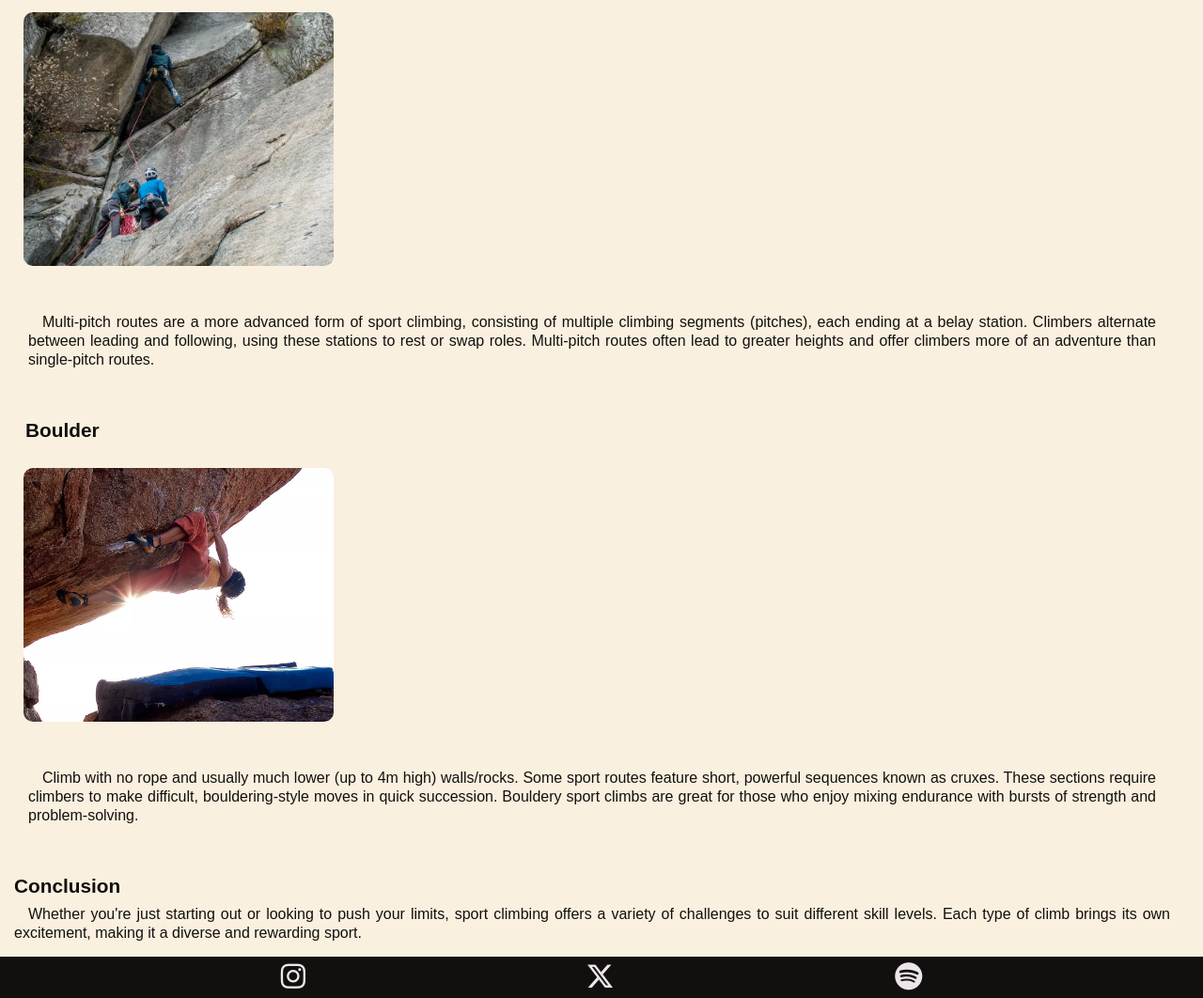
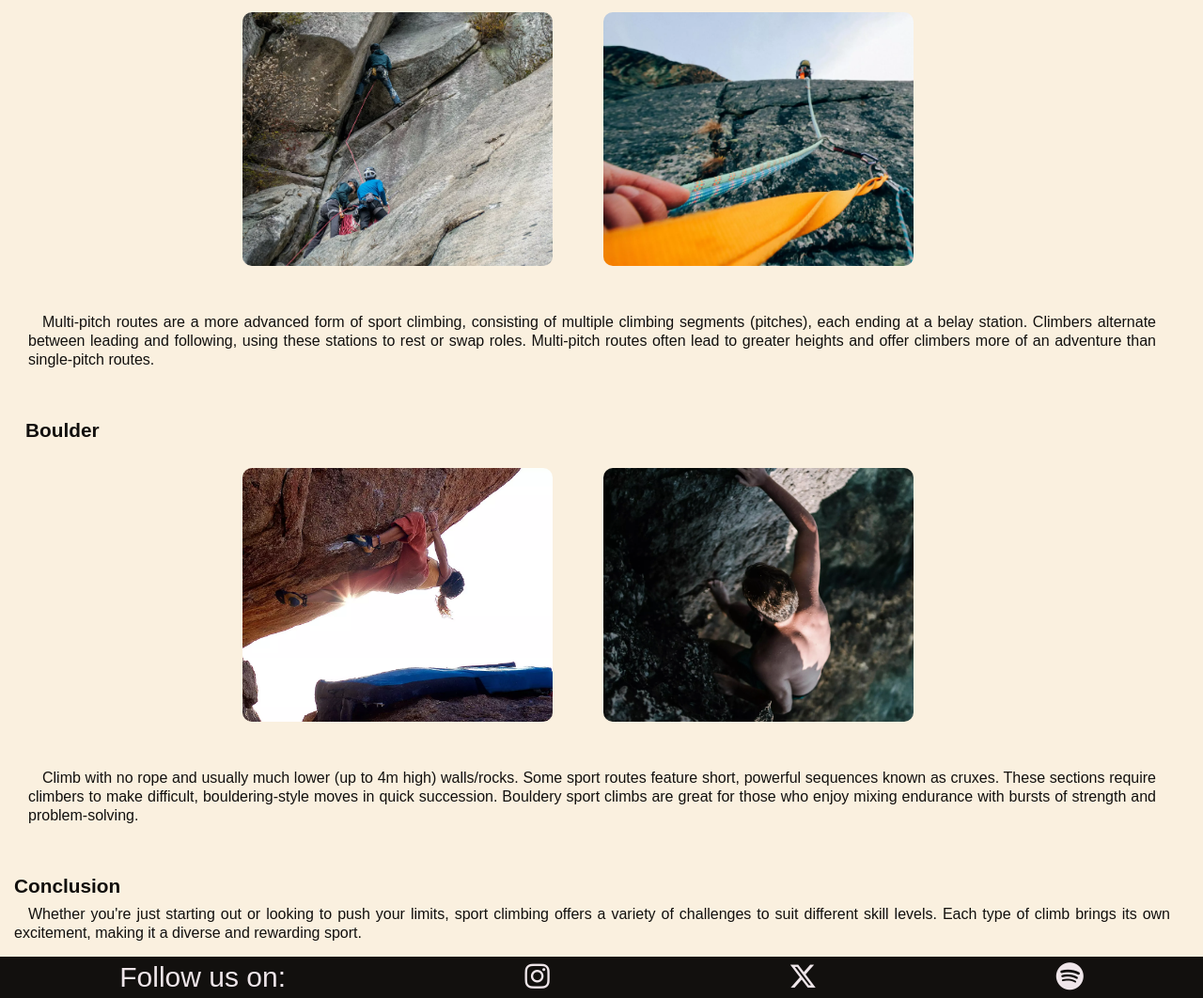
Before and after one commit to mariaciceri/first_project, a plain HTML site: page climb-types.html in a window 1280 px wide. Shown: the part 1052-2114 px from the top of the page at 94% size. Drawn offline with Linux system fonts and the light colour scheme; a web font is replaced by a local one.

Commit message:
add and style second image on climbing styles article

```diff
--- a/assets/css/style-desktop.css
+++ b/assets/css/style-desktop.css
@@ -61,7 +61,9 @@
     }
 
     /* style for images on climbing styles */
-    #single-pitch, #multi-pitch, #boulder {
+    #single-pitch,
+    #multi-pitch,
+    #boulder {
         float: none;
         text-align: justify;
     }
@@ -69,9 +71,12 @@
     .styles p,
     .styles h3 {
         margin: 20px 0;
+        text-align: justify;
     }
 
-
+    .styles {
+        text-align: center;
+    }
 
     /* style for images on choosing shoe article */
     #moderate-heading {
--- a/assets/css/style.css
+++ b/assets/css/style.css
@@ -280,10 +280,11 @@ footer {
     background-color: #12100E;
     display: flex;
     font-size: 30px;
-    justify-content: space-evenly;
+    justify-content: space-around;
     padding: 5px 0;
+
 }
 
-.footer a {
+.footer, .footer a {
     color: #EEE5E9;
 }
--- a/climb-types.html
+++ b/climb-types.html
@@ -86,6 +86,8 @@
                     <div>
                         <img src="assets/images/single-pitch.webp" alt="A person climbing with a rope"
                             class="article-img content-image" id="single-pitch">
+                        <img src="assets/images/single-pitch-2.webp" alt="a person climbing using a rope"
+                            class="content-image article-img img-2">
                         <p>
                             Single-pitch routes are the most common in sport climbing and are often found at climbing
                             gyms
@@ -105,6 +107,8 @@
                     <div>
                         <img src="assets/images/multi-pitch.webp" alt="Three people climbing with a rope"
                             class="article-img content-image" id="multi-pitch">
+                        <img src="assets/images/multi-pitch-2.webp" alt="a person climbing using a rope"
+                            class="content-image article-img img-2">
                         <p>
                             Multi-pitch routes are a more advanced form of sport climbing, consisting of multiple
                             climbing
@@ -122,6 +126,8 @@
                     <div>
                         <img src="assets/images/boulder.webp" alt="A person climbing over a climbing mattress"
                             class="article-img content-image" id="boulder">
+                        <img src="assets/images/boulder-2.webp" alt="a person climbing using a rope"
+                            class="content-image article-img img-2">
                         <p>
                             Climb with no rope and usually much lower (up to 4m high) walls/rocks. Some sport routes
                             feature short, powerful sequences known as cruxes. These sections require climbers to make
@@ -142,6 +148,7 @@
         </article>
     </main>
     <footer class="footer" id="footer">
+        <p>Follow us on:</p>
         <a href="https://www.instagram.com/" target="_blank" aria-label="Open instagram page on a new tab"
             rel="noopener"><i class="fa-brands fa-instagram"></i></a>
         <a href="https://x.com/" target="_blank" aria-label="Open X page on a new tab" rel="noopener"><i
```
Also changed, not shown: advice.html (+1 -0 lines), index.html (+1 -0 lines), shoes.html (+1 -0 lines), assets/images/boulder-2.webp (added), assets/images/multi-pitch-2.webp (added), assets/images/single-pitch-2.webp (added).
